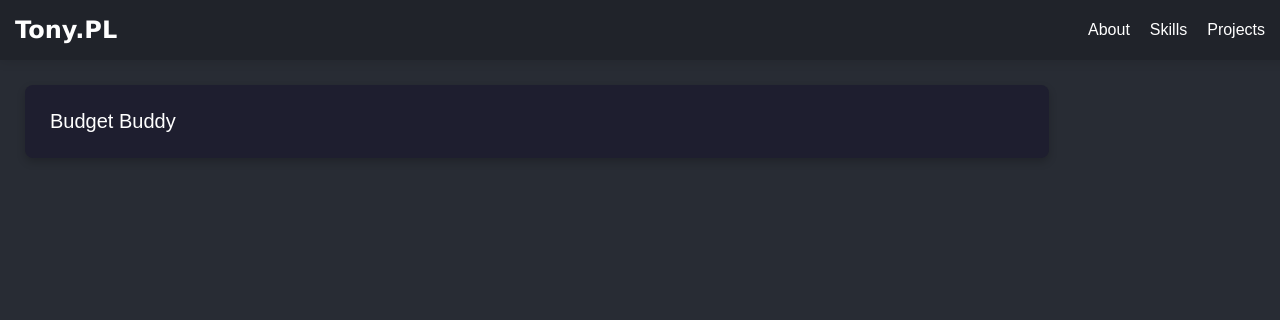
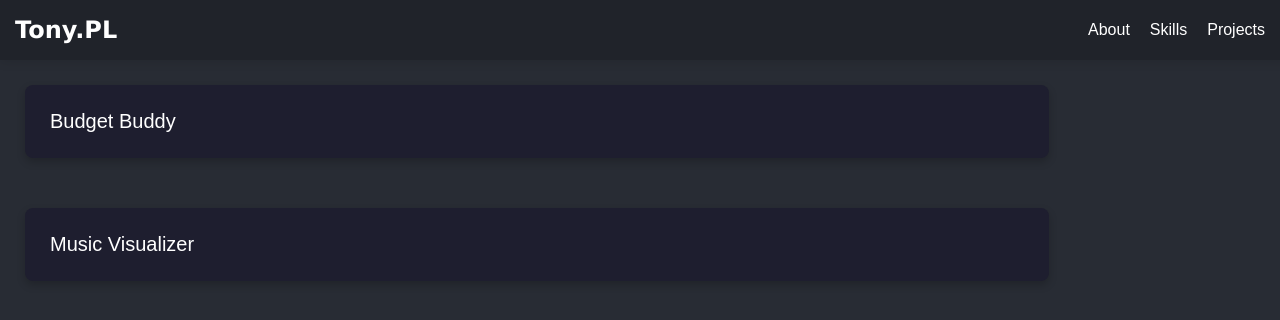
Before and after one commit to toeneeoh/toeneeoh.github.io, a React (Create React App) app: page /projects in a window 1280 px wide. Shown: the top 320 px of the page. Built offline with nearby package versions, Linux system fonts and the light colour scheme.

Commit message:
Add java-music-visualizer project

```diff
--- a/src/components/Projects/Projects.js
+++ b/src/components/Projects/Projects.js
@@ -10,6 +10,7 @@ const importAll = (requireContext) =>
   }, {});
 
 const budgetBuddyImages = importAll(require.context('../../assets/png/budget-buddy', false, /\.png$/));
+const musicVisualiserImages = importAll(require.context('../../assets/png/music-visualizer', false, /\.png$/));
 
 const Projects = () => {
   const [isDropdownOpen, setIsDropdownOpen] = useState(false);
@@ -54,6 +55,31 @@ const Projects = () => {
           )}
       </div>
 
+      <div className="dropdown">
+        <button onClick={handleDropdownToggle} className="dropdown-button">
+          Music Visualizer
+        </button>
+          {isDropdownOpen && (
+            <div className="dropdown-content">
+              <p className="dropdown-blurb">
+                <a href="https://github.com/toeneeoh/java-music-visualizer" target="_blank" rel="noopener noreferrer" className="dropdown-link">
+                  Music Visualizer
+                </a> is a simple program written in Java that serves as an audio player with visible audio bands that render as a file is playing. I made it as a quick brush up for me on the common practices of the language. Admittedly, I had no idea what a Fast Fourier Transform was or how complicated working with different file types could be, so I had AI teach me and help implement what I needed to save hours of searching online.
+              </p>
+              {Object.keys(musicVisualiserImages).map((fileName, index) => (
+                <div key={index} className="projects-item">
+                  <img
+                    src={musicVisualiserImages[fileName]}
+                    alt={fileName.replace('.png', '')}
+                    className="projects-image"
+                    onClick={() => handleImageClick(musicVisualiserImages[fileName])}
+                  />
+                </div>
+              ))}
+            </div>
+          )}
+      </div>
+
       {fullscreenImage &&
         ReactDOM.createPortal(
           <div className="fullscreen-overlay" onClick={handleCloseFullscreen}>
```
Also changed, not shown: src/assets/png/music-visualizer/interface.png (added).
